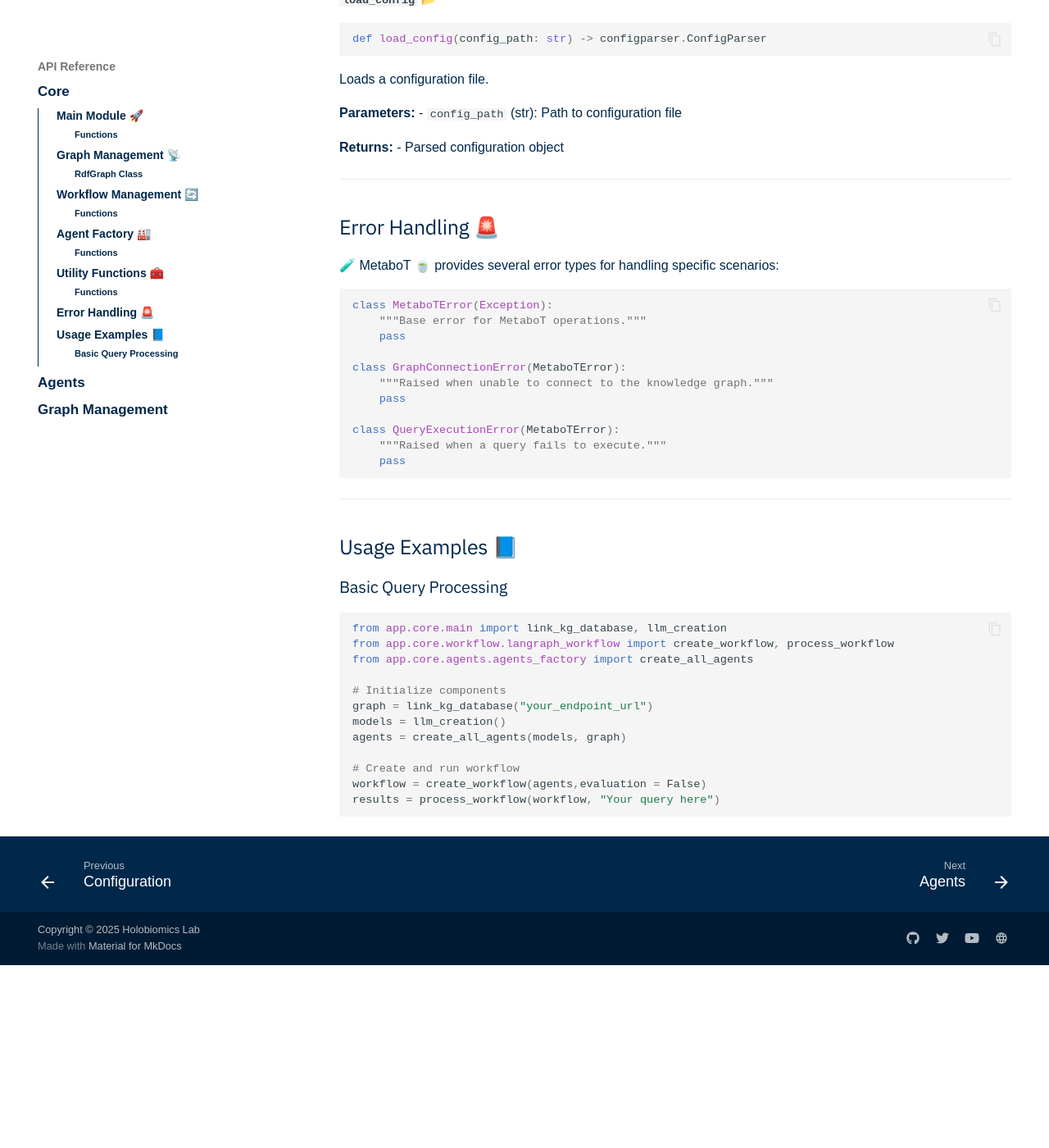
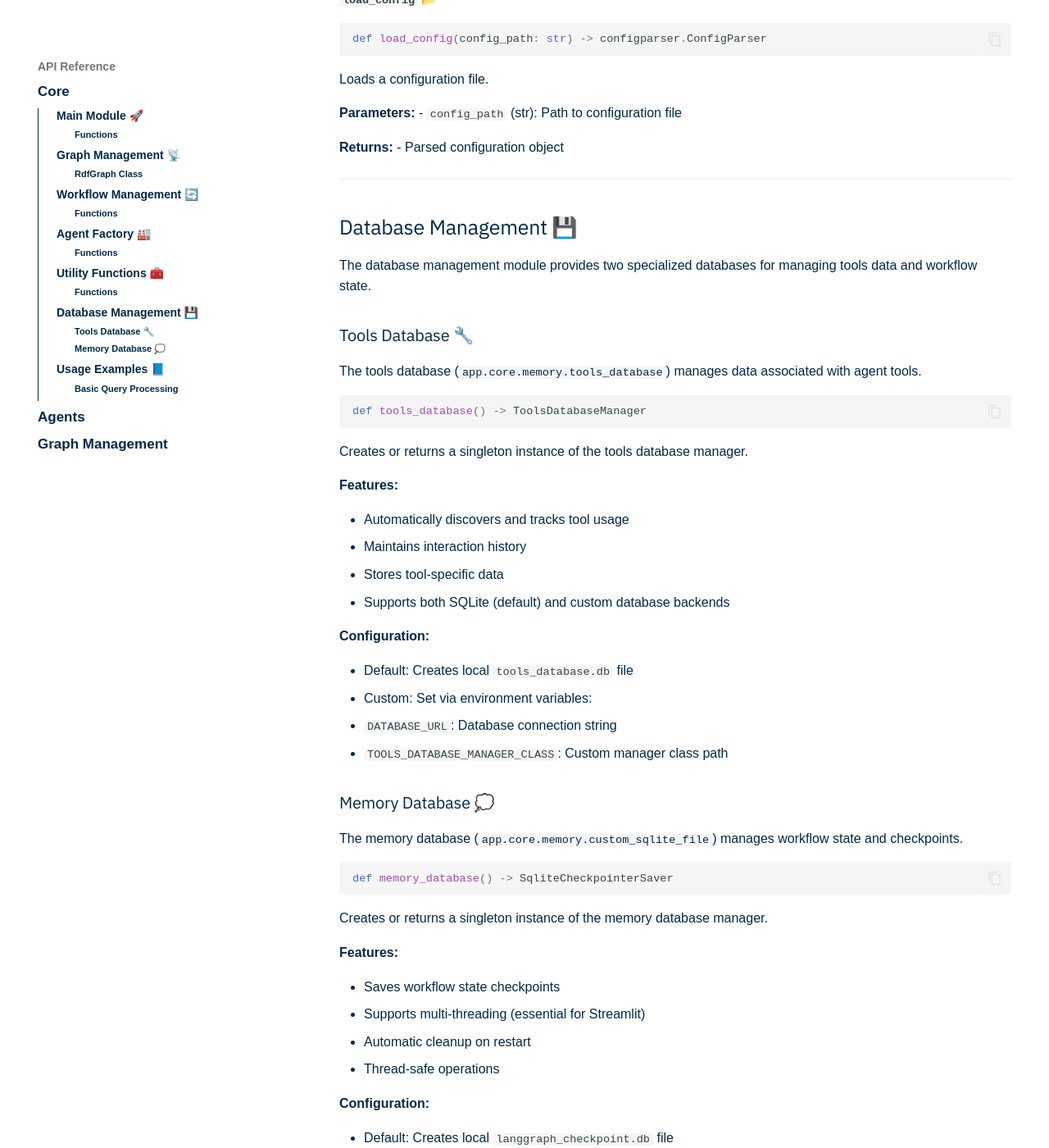
Before and after one commit to HolobiomicsLab/MetaboT, an MkDocs documentation site: the page built from docs/api-reference/core.md, in a window 1280 px wide and 1400 px high, scrolled down 3614 px. Shown: the whole window at 82% size. Built offline with MkDocs 1.6.1 and Material for MkDocs 9.7.7, drawn with Linux system fonts in a browser that asks for light colours; some web fonts are replaced; comment, search, counter and statistics services are not loaded; before the commit the page ends 4791 px from its top, so only the background shows below that; some of the changed text lies outside the part shown.

Commit message:
Add database information to docs

````diff
--- a/docs/api-reference/core.md
+++ b/docs/api-reference/core.md
@@ -183,23 +183,71 @@ Loads a configuration file.
 - Parsed configuration object
 
 ---
-## Error Handling 🚨
+## Database Management 💾
 
-🧪 MetaboT 🍵 provides several error types for handling specific scenarios:
+The database management module provides two specialized databases for managing tools data and workflow state.
+
+### Tools Database 🔧
+
+The tools database ([`app.core.memory.tools_database`](https://github.com/HolobiomicsLab/MetaboT/blob/main/app/core/memory/tools_database.py)) manages data associated with agent tools.
 
 ```python
-class MetaboTError(Exception):
-    """Base error for MetaboT operations."""
-    pass
+def tools_database() -> ToolsDatabaseManager
+```
 
-class GraphConnectionError(MetaboTError):
-    """Raised when unable to connect to the knowledge graph."""
-    pass
+Creates or returns a singleton instance of the tools database manager.
 
-class QueryExecutionError(MetaboTError):
-    """Raised when a query fails to execute."""
-    pass
+**Features:**
+
+- Automatically discovers and tracks tool usage
+- Maintains interaction history
+- Stores tool-specific data
+- Supports both SQLite (default) and custom database backends
+
+**Configuration:**
+
+- Default: Creates local `tools_database.db` file
+- Custom: Set via environment variables:
+  - `DATABASE_URL`: Database connection string
+  - `TOOLS_DATABASE_MANAGER_CLASS`: Custom manager class path
+
+### Memory Database 💭
+
+The memory database ([`app.core.memory.custom_sqlite_file`](https://github.com/HolobiomicsLab/MetaboT/blob/main/app/core/memory/custom_sqlite_file.py)) manages workflow state and checkpoints.
+
+```python
+def memory_database() -> SqliteCheckpointerSaver
 ```
+
+Creates or returns a singleton instance of the memory database manager.
+
+**Features:**
+
+- Saves workflow state checkpoints
+- Supports multi-threading (essential for Streamlit)
+- Automatic cleanup on restart
+- Thread-safe operations
+
+**Configuration:**
+
+- Default: Creates local `langgraph_checkpoint.db` file
+- Custom: Set via environment variables:
+  - `DATABASE_URL`: Database connection string
+  - `MEMORY_DATABASE_MANAGER_CLASS`: Custom manager class path
+
+**Example:**
+```python
+from app.core.memory.database_manager import memory_database, tools_database
+
+# Initialize databases
+tools_db = tools_database()  # Returns SqliteToolsDatabaseManager by default
+memory_db = memory_database()  # Returns SqliteCheckpointerSaver by default
+
+# Create workflow with memory
+workflow = create_workflow(agents, evaluation=False)
+app = workflow.compile(checkpointer=memory_db)
+```
+
 
 ---
 ## Usage Examples 📘
@@ -207,6 +255,7 @@ class QueryExecutionError(MetaboTError):
 ### Basic Query Processing
 
 ```python
+
 from app.core.main import link_kg_database, llm_creation
 from app.core.workflow.langraph_workflow import create_workflow, process_workflow
 from app.core.agents.agents_factory import create_all_agents
````
